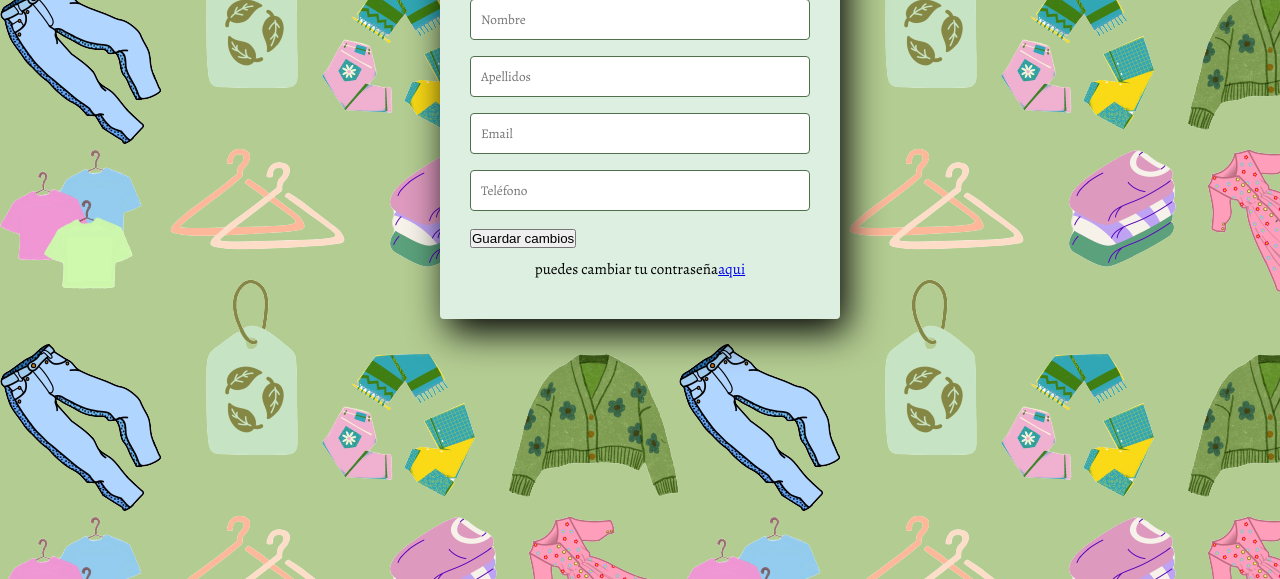
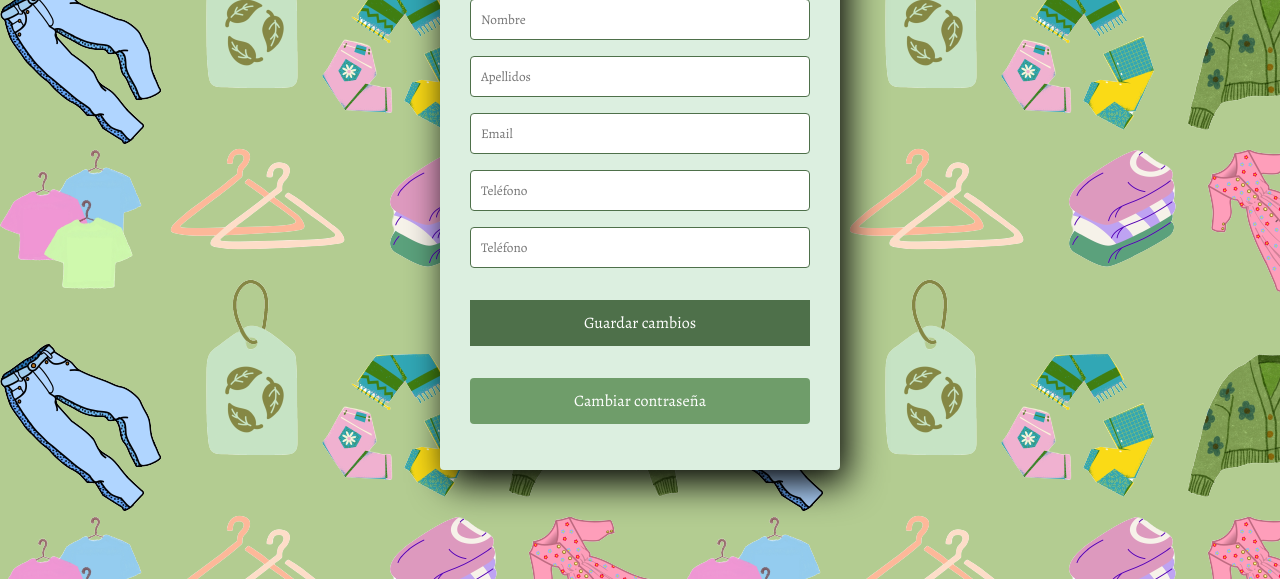
Before and after one commit to AlvaroCastro1/Nueva-Vida, a Django app: template store/templates/registration/edit_profile.html in a window 1280 px wide. Shown: the part 221-800 px from the top of the page. Run offline with Django 3.2, Linux system fonts and the light colour scheme; the template is opened without the code that fills it, so the values that code supplies are empty; some web fonts are replaced.

Commit message:
se acomodo el arcihvo para cambiar contraseña

```diff
--- a/store/templates/registration/edit_profile.html
+++ b/store/templates/registration/edit_profile.html
@@ -23,9 +23,12 @@
             <input class="controls" type="text" id="last_name" name="last_name" value="{{ user.last_name }}" placeholder="Apellidos"><br>
             <input class="controls" type="email" id="email" name="email" value="{{ user.email }}" placeholder="Email"><br>
             <input class="controls" type="text" id="telefono" name="telefono" value="" placeholder="Teléfono"><br>
-            <button type="submit">Guardar cambios</button>
+            <input class="controls" type="text" id="telefono" name="telefono" value="" placeholder="Teléfono"><br>
 
-            <p>puedes cambiar tu contraseña<a href= "{% url 'password_change'%}">aqui </a> </p>
+            <button class="botons" type="submit">Guardar cambios</button>
+        </form>
+        <form method="get" action="{% url 'password_change' %}">
+            <button class="controls" type="text" id="miBoton" type="submit">Cambiar contraseña</button>
         </form>
     </section>
 </body>
```
